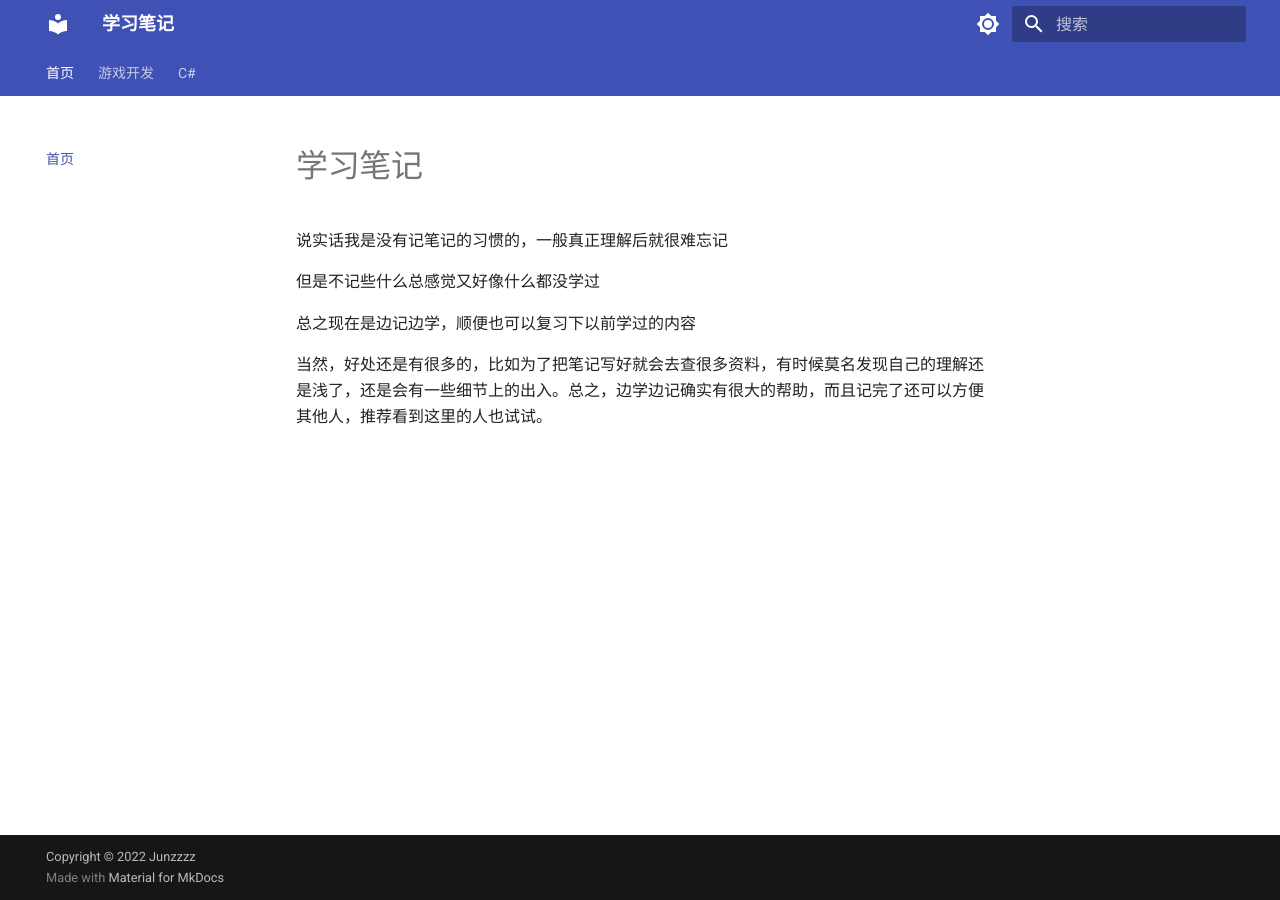
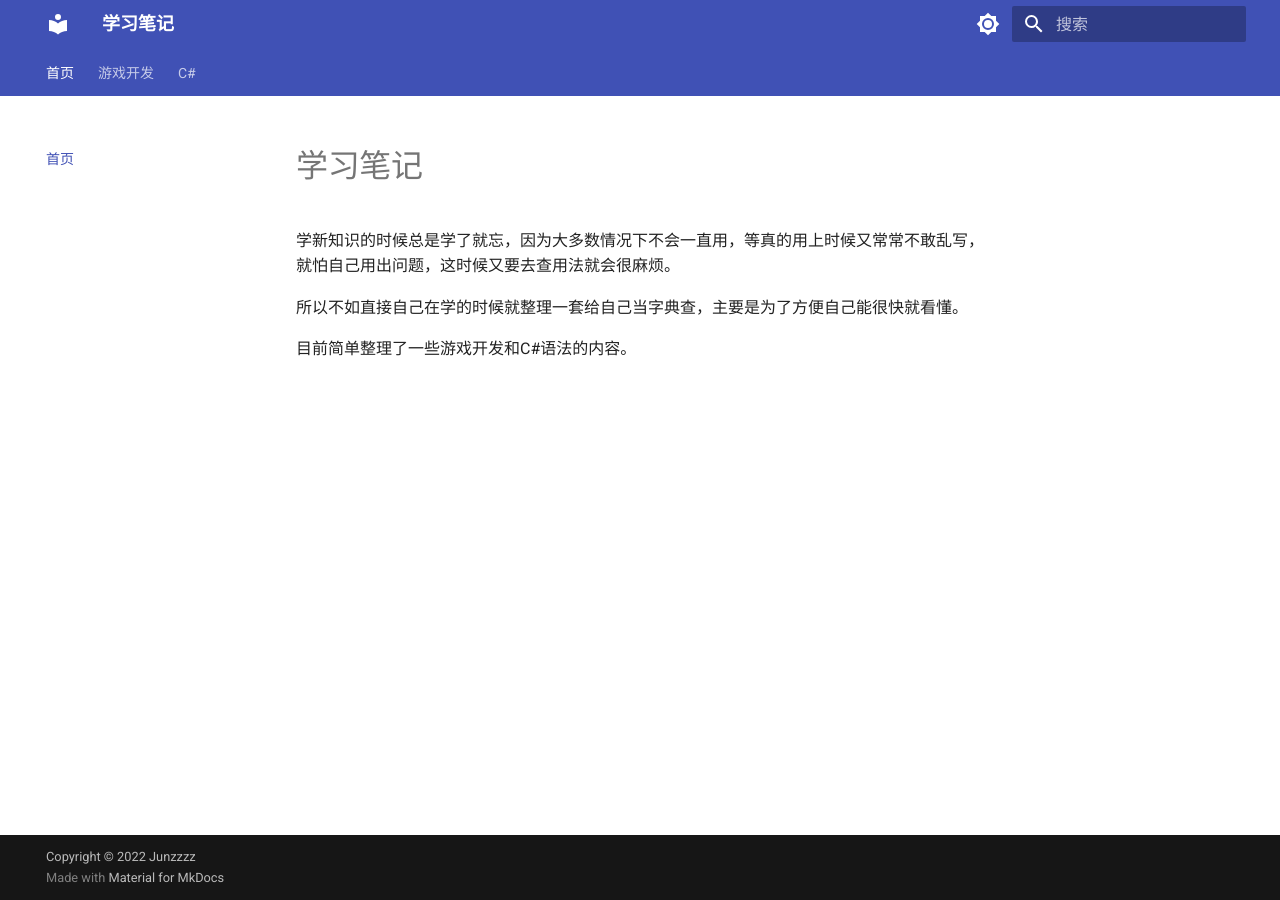
Before and after one commit to Junzzzz/study-docs, an MkDocs documentation site: the page built from docs/index.md, in a window 1280 px wide. Built offline with MkDocs 1.6.1 and Material for MkDocs 9.7.7, drawn with Linux system fonts in a browser that asks for light colours.

Commit message:
更新首页

```diff
--- a/docs/index.md
+++ b/docs/index.md
@@ -1,9 +1,7 @@
 # 学习笔记
 
-说实话我是没有记笔记的习惯的，一般真正理解后就很难忘记
+学新知识的时候总是学了就忘，因为大多数情况下不会一直用，等真的用上时候又常常不敢乱写，就怕自己用出问题，这时候又要去查用法就会很麻烦。
 
-但是不记些什么总感觉又好像什么都没学过
+所以不如直接自己在学的时候就整理一套给自己当字典查，主要是为了方便自己能很快就看懂。
 
-总之现在是边记边学，顺便也可以复习下以前学过的内容
-
-当然，好处还是有很多的，比如为了把笔记写好就会去查很多资料，有时候莫名发现自己的理解还是浅了，还是会有一些细节上的出入。总之，边学边记确实有很大的帮助，而且记完了还可以方便其他人，推荐看到这里的人也试试。
+目前简单整理了一些游戏开发和C#语法的内容。
```
